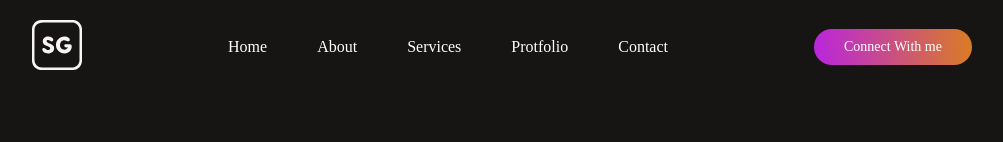
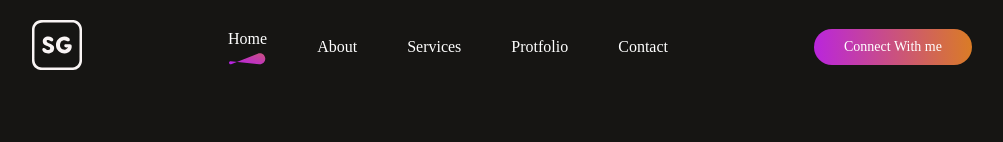
Before and after one commit to sgsayani/protfolio-react, a React (Vite) app: page / in a window 1280 px wide. Shown: the top 142 px of the page, without its empty margins (138-1141 px from the left). Built offline with nearby package versions, Linux system fonts and the light colour scheme.

Commit message:
3rd commit

```diff
--- a/src/components/About/About.jsx
+++ b/src/components/About/About.jsx
@@ -5,7 +5,7 @@
 
 const About = () => {
   return (
-    <div className='about' >
+    <div id='about'  className='about' >
         <div className="about-title">
             <h1>About me</h1>
             <img src={theme_pattern} alt="" />
--- a/src/components/Contact/Contact.jsx
+++ b/src/components/Contact/Contact.jsx
@@ -8,7 +8,7 @@
 
 const Contact = () => {
   return (
-    <div className='contact'>
+    <div id='contact' className='contact'>
         <div className='conatct-title'>
             <h1>Get in touch</h1>
             <img src={theme_pattern} alt="" />
--- a/src/components/Hero/Hero.jsx
+++ b/src/components/Hero/Hero.jsx
@@ -1,18 +1,19 @@
 import React from 'react'
 import './Hero.css'
 import profile_img from '../../assets/SG.png'
+import AnchorLink from 'react-anchor-link-smooth-scroll'
 
 const Hero = () => {
     return (
-        <div className='hero'>
+        <div id='home' className='hero'>
             <div className='hero-profile-img'>
                 <img src={profile_img} alt="" />
             </div>
             <h1><span>I'm Sayani Ghatak, </span>frontend developer at TCS</h1>
             <p>I am a frontend developer with a passion for creating user-friendly and visually appealing websites. I have experience in designing and developing responsive websites, as well as front-end development using HTML, CSS, ReactJS, AngularJs, NextJs and JavaScript. I am constantly learning and improving my skills to stay at the forefront of web development.</p>
             <div className="hero-action">
-                <div className="hero-connect">
-                    Connect with me
+                <div className="hero-connect"><AnchorLink className='anchor-link' offset={50} href='#contact'>
+                    Connect with me</AnchorLink>
                 </div>
                 <div className="hero-resume">
                     My resume
--- a/src/components/Mywork/Mywork.jsx
+++ b/src/components/Mywork/Mywork.jsx
@@ -6,7 +6,7 @@
 
 const Mywork = () => {
   return (
-    <div className='mywork'>
+    <div id='work' className='mywork'>
         <div className='mywork-title'>
             <h1>My leatest Work</h1>
             <img src={theme_pattern} alt="" />
--- a/src/components/Navbar/Navbar.css
+++ b/src/components/Navbar/Navbar.css
@@ -26,3 +26,18 @@
 .nav-connect:hover{
     transform: scale(1.1);
 }
+.nav-menu li{
+    display: flex;
+    flex-direction: column;
+    gap:5px;
+    cursor: pointer;
+}
+.nav-menu li img{
+    display: flex;
+    margin:auto;
+
+}
+.anchor-link{
+    text-decoration: none;
+    color: white;
+}
--- a/src/components/Navbar/Navbar.jsx
+++ b/src/components/Navbar/Navbar.jsx
@@ -1,22 +1,26 @@
-import React from 'react'
+import React, { useState } from 'react'
 import './Navbar.css'
 import logo from '../../assets/logos.svg'
+import underline from '../../assets/nav_underline.svg'
+import AnchorLink from 'react-anchor-link-smooth-scroll'
 
 
 const Navbar = () => {
+
+  const[menu,setMenu] =useState("home");
   return (
     <div className='navbar'>
       <div className='logo'>
         <img src={logo} alt="" />
       </div>
       <ul className='nav-menu'>
-        <li>Home</li>
-        <li>About</li>
-        <li>Services</li>
-        <li>Protfolio</li>
-        <li>Contact</li>
+        <li><AnchorLink className='anchor-link' href='#home'><p onClick={()=>setMenu("home")}>Home</p></AnchorLink>{menu === "home"? <img src={underline} alt=''/>: <></>}</li>
+        <li><AnchorLink className='anchor-link' offset={50} href='#about'><p onClick={()=>setMenu("about")}>About</p></AnchorLink>{menu === "about"? <img src={underline} alt=''/>: <></>}</li>
+        <li><AnchorLink className='anchor-link' offset={50} href='#services'><p onClick={()=>setMenu("services")}>Services</p></AnchorLink>{menu === "services"? <img src={underline} alt=''/>: <></>}</li>
+        <li><AnchorLink className='anchor-link' offset={50} href='#work'><p onClick={()=>setMenu("work")}>Protfolio</p></AnchorLink>{menu === "work"? <img src={underline} alt=''/>: <></>}</li>
+        <li><AnchorLink className='anchor-link' offset={50} href='#contact'><p onClick={()=>setMenu("contact")}>Contact</p></AnchorLink>{menu === "contact"? <img src={underline} alt=''/>: <></>}</li>
       </ul>
-      <div className='nav-connect'>Connect With me</div>
+      <div className='nav-connect'><AnchorLink className='anchor-link' offset={50} href='#contact'>Connect With me</AnchorLink></div>
 
     </div>
   )
--- a/src/components/Services/Services.jsx
+++ b/src/components/Services/Services.jsx
@@ -8,7 +8,7 @@
 
 const Services = () => {
   return (
-    <div className='services'>
+    <div id='services' className='services'>
         <div className="services-title">
             <h1>
                 My Services
```
